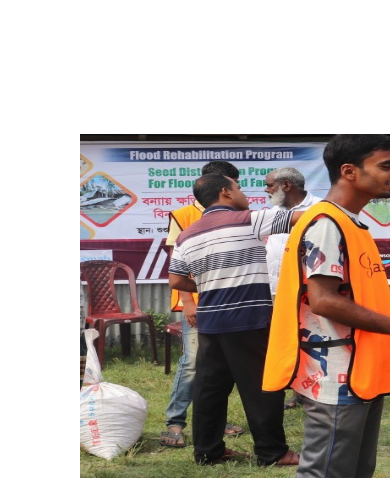
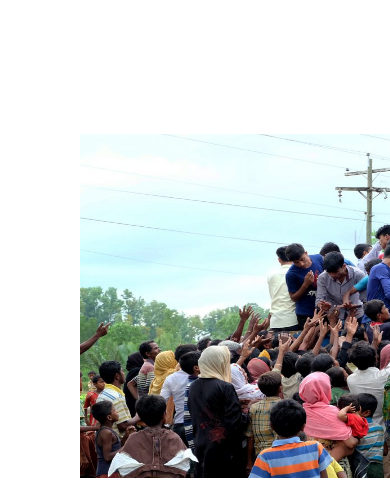
Before and after one commit to mrstephen0/World-Chairity-Organization, a plain HTML site: page index.html in a window 390 px wide. Shown: the part 2760-3258 px from the top of the page. Drawn offline with Linux system fonts and the light colour scheme.

Commit message:
responsived

```diff
--- a/index.html
+++ b/index.html
@@ -101,7 +101,7 @@
     </section>
     <section class="company-detais">
         <div class="company-left">
-            <img class="company-img" src="./images/donate.jpg" alt="company">
+            <img class="company-img" src="./images/company-img.jpg" alt="company">
         </div>
         <div class="company-right">
             <h1>World Chairity Organization</h1>
--- a/style.css
+++ b/style.css
@@ -535,7 +535,7 @@ for tablet
     }
 
     .company-img {
-        width: 592px;
+        width: 608px;
         padding: 0;
         height: 344px;
     }
```
Also changed, not shown: images/donate.jpg (deleted).
